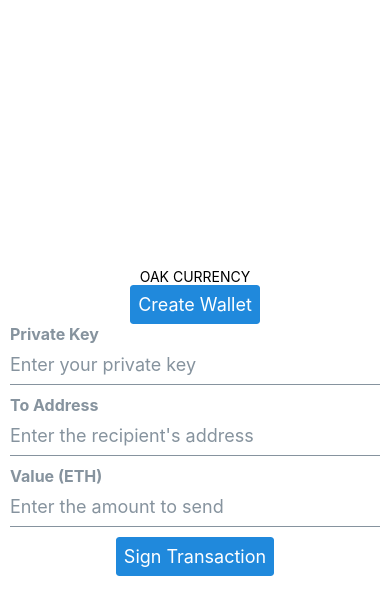
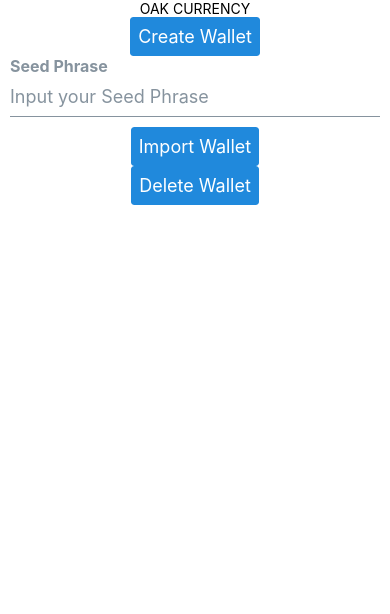
Before and after one commit to oakcommunity/p2p-commerce, a React Native app: screen / in a window 390 px wide. Shown: the top 614 px of the page. Built offline with nearby package versions, Linux system fonts and the light colour scheme.

Commit message:
checkpoint: wallet import via seed phrase

```diff
--- a/App.js
+++ b/App.js
@@ -1,24 +1,95 @@
 import { StatusBar } from "expo-status-bar";
 import { StyleSheet, Text, View } from "react-native";
-import React, { useState } from "react";
+import React, { useState, useEffect } from "react";
 import { Button, Input } from "react-native-elements";
 import "react-native-get-random-values";
 import "@ethersproject/shims";
 import { ethers } from "ethers";
 import { Transaction } from "@ethersproject/transactions";
+import * as SecureStore from "expo-secure-store";
+
+async function save(key, value) {
+  console.log("saving: ", key, value);
+  await SecureStore.setItemAsync(key, value);
+}
+
+async function getValueFor(key) {
+  let result = await SecureStore.getItemAsync(key);
+  if (result) {
+    console.log("fetching: ", key, result);
+    return result.toString();
+  } else {
+    return "";
+  }
+}
+
+async function deleteValueFor(key) {
+  let result = await SecureStore.deleteItemAsync(key);
+  console.log("deleting: ", key);
+  if (result) {
+    console.log("deleting: ", key);
+    return result.toString();
+  } else {
+    return "";
+  }
+}
 
 export default function App() {
-  const [privateKey, setPrivateKey] = useState("");
   const [toAddress, setToAddress] = useState("");
   const [value, setValue] = useState("");
   const [signedTransaction, setSignedTransaction] = useState("");
-  const [generatedWallet, setGeneratedWallet] = useState(null);
 
-  const createWallet = () => {
+  const [address, setAddress] = useState("");
+  const [privateKey, setPrivateKey] = useState("");
+  const [mnemonic, setMnemonic] = useState("");
+
+  const [seedPhrase, setSeedPhrase] = useState("");
+
+  useEffect(() => {
+    async function fetchKeys() {
+      setAddress(await getValueFor("oak-app-address"));
+      setPrivateKey(await getValueFor("oak-app-private-key"));
+      setMnemonic(await getValueFor("oak-app-mnemonic"));
+    }
+    fetchKeys();
+  }, []);
+
+  const deleteWallet = async () => {
+    await deleteValueFor("oak-app-address");
+    await deleteValueFor("oak-app-private-key");
+    await deleteValueFor("oak-app-mnemonic");
+
+    setAddress("");
+    setPrivateKey("");
+    setMnemonic("");
+  };
+
+  const configureWallet = async (useSeed) => {
     try {
-      const wallet = ethers.Wallet.createRandom();
-      setGeneratedWallet(wallet);
-      console.log("wallet", wallet);
+      var wallet;
+      if (useSeed) {
+        console.log("importing wallet");
+        wallet = ethers.Wallet.fromMnemonic(seedPhrase);
+      } else {
+        console.log("creating wallet");
+        wallet = ethers.Wallet.createRandom();
+      }
+      // store wallet information in encrypted keychain
+      const generatedAddress = await wallet.getAddress();
+      await save("oak-app-address", generatedAddress);
+      await save("oak-app-private-key", wallet.privateKey);
+      await save("oak-app-mnemonic", wallet.mnemonic.phrase);
+
+      // store wallet information in local state
+      setAddress(await getValueFor("oak-app-address"));
+      setPrivateKey(await getValueFor("oak-app-private-key"));
+      setMnemonic(await getValueFor("oak-app-mnemonic"));
+
+      if (useSeed) {
+        console.log("successful wallet import");
+      } else {
+        console.log("successful wallet creation");
+      }
     } catch (error) {
       console.error(error);
     }
@@ -46,41 +117,38 @@ export default function App() {
   return (
     <View style={styles.container}>
       <Text>OAK CURRENCY</Text>
-      <Button title="Create Wallet" onPress={createWallet} />
-      {generatedWallet ? (
-        <View style={styles.result}>
-          <Text style={styles.resultLabel}>Generated Wallet:</Text>
-          <Text selectable style={styles.resultValue}>
-            Address: {generatedWallet.address}
-          </Text>
-          <Text selectable style={styles.resultValue}>
-            Private Key: {generatedWallet.privateKey}
-          </Text>
+      <Button title="Create Wallet" onPress={() => configureWallet(false)} />
+      {address !== "" && privateKey !== "" ? (
+        <View>
+          <Text>Address: {address}</Text>
+          <Text>Mnemonic: {mnemonic}</Text>
         </View>
       ) : null}
       <Input
-        label="Private Key"
-        placeholder="Enter your private key"
-        value={privateKey}
-        onChangeText={setPrivateKey}
+        label="Seed Phrase"
+        placeholder="Input your Seed Phrase"
+        value={seedPhrase}
+        onChangeText={setSeedPhrase}
         autoCapitalize="none"
         secureTextEntry
       />
-      <Input
+      <Button title="Import Wallet" onPress={() => configureWallet(true)} />
+      <Button title="Delete Wallet" onPress={deleteWallet} />
+      {/* <Input
         label="To Address"
         placeholder="Enter the recipient's address"
         value={toAddress}
         onChangeText={setToAddress}
         autoCapitalize="none"
-      />
-      <Input
+      /> */}
+      {/* <Input
         label="Value (ETH)"
         placeholder="Enter the amount to send"
         value={value}
         onChangeText={setValue}
         keyboardType="numeric"
-      />
-      <Button title="Sign Transaction" onPress={signTransaction} />
+      /> */}
+      {/* <Button title="Sign Transaction" onPress={signTransaction} /> */}
       {signedTransaction ? (
         <View style={styles.result}>
           <Text style={styles.resultLabel}>Signed Transaction:</Text>
@@ -99,6 +167,6 @@ const styles = StyleSheet.create({
     flex: 1,
     backgroundColor: "#fff",
     alignItems: "center",
-    justifyContent: "center",
+    justifyContent: "start",
   },
 });
--- a/app.json
+++ b/app.json
@@ -15,7 +15,10 @@
       "**/*"
     ],
     "ios": {
-      "supportsTablet": true
+      "supportsTablet": true,
+      "config": {
+        "usesNonExemptEncryption": false
+      }
     },
     "android": {
       "adaptiveIcon": {
--- a/package.json
+++ b/package.json
@@ -20,8 +20,8 @@
     "react-native": "0.71.3",
     "react-native-device-info": "^10.4.0",
     "react-native-elements": "^3.4.3",
-    "react-native-encrypted-storage": "^4.0.3",
-    "react-native-get-random-values": "^1.8.0"
+    "react-native-get-random-values": "^1.8.0",
+    "expo-secure-store": "~12.1.1"
   },
   "devDependencies": {
     "@babel/core": "^7.20.0"
```
Also changed, not shown: 2 other files (tests, documents, lock files or other folders).
